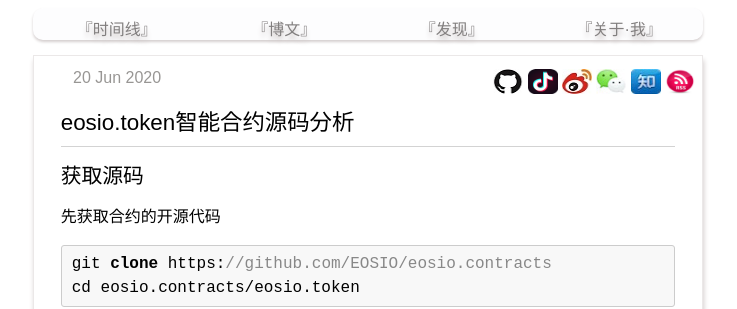
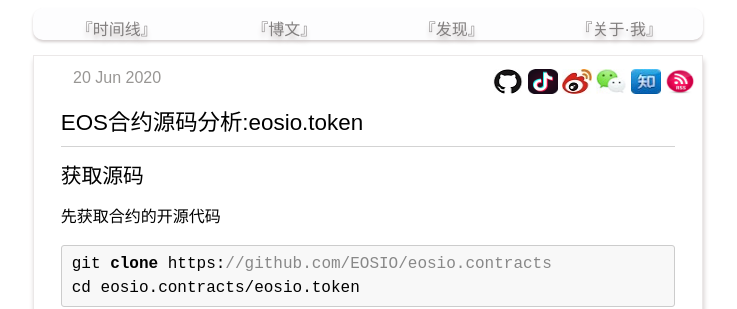
Before and after one commit to yanyiwu/blog, a Jekyll site: the page built from _posts/2020-06-20-eosio-token-source-code.md, in a window 1280 px wide and 900 px high. Shown: the top 309 px of the window, without its empty margins (272-1009 px from the left). Built offline with Jekyll 4.4.1, drawn with Linux system fonts in a browser that asks for light colours; Markdown is read by kramdown in place of the engine named in the settings; comment, search, counter and statistics services are not loaded; some of the changed text lies outside the part shown.

Commit message:
[blog] update eosio.token blog name

```diff
--- a/_posts/2020-06-20-eosio-token-source-code.md
+++ b/_posts/2020-06-20-eosio-token-source-code.md
@@ -1,10 +1,10 @@
 ---
 layout: post
-title: eosio.token智能合约源码分析
+title: EOS合约源码分析:eosio.token
 date: 2020-06-20
 ---
 
-# eosio.token智能合约源码分析
+# EOS合约源码分析:eosio.token
 
 ## 获取源码
 
```
